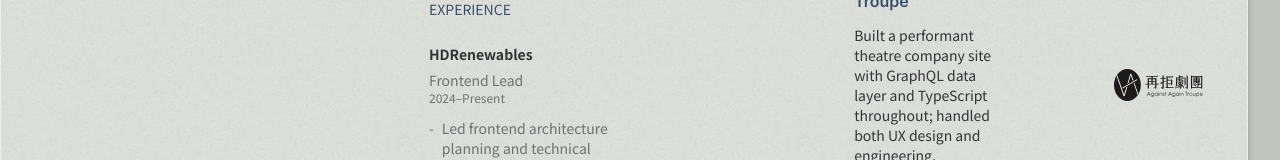
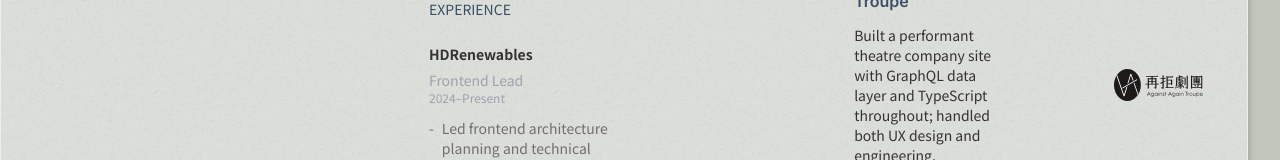
Before and after one commit to Chuliying/chuliying, a Next.js app: page / in a window 1280 px wide. Shown: the part 720-880 px from the top of the page. Built offline with nearby package versions, Linux system fonts and the light colour scheme.

Commit message:
style: lighten job title and period color to gray-400

```diff
--- a/src/components/About.tsx
+++ b/src/components/About.tsx
@@ -25,10 +25,10 @@ const About = () => {
           <div key={entry.company} className="mb-11 max-[900px]:mb-8 last:mb-0">
             <dt className="text-copy text-sm leading-relaxed mb-3">
               <span className="font-bold">{entry.company}</span>
-              <span className="block text-sm text-muted mt-1">
+              <span className="block text-sm text-gray-400 mt-1">
                 {entry.title}
               </span>
-              <span className="block text-muted text-xs font-normal">
+              <span className="block text-gray-400 text-xs font-normal">
                 {entry.period}
               </span>
             </dt>
```
